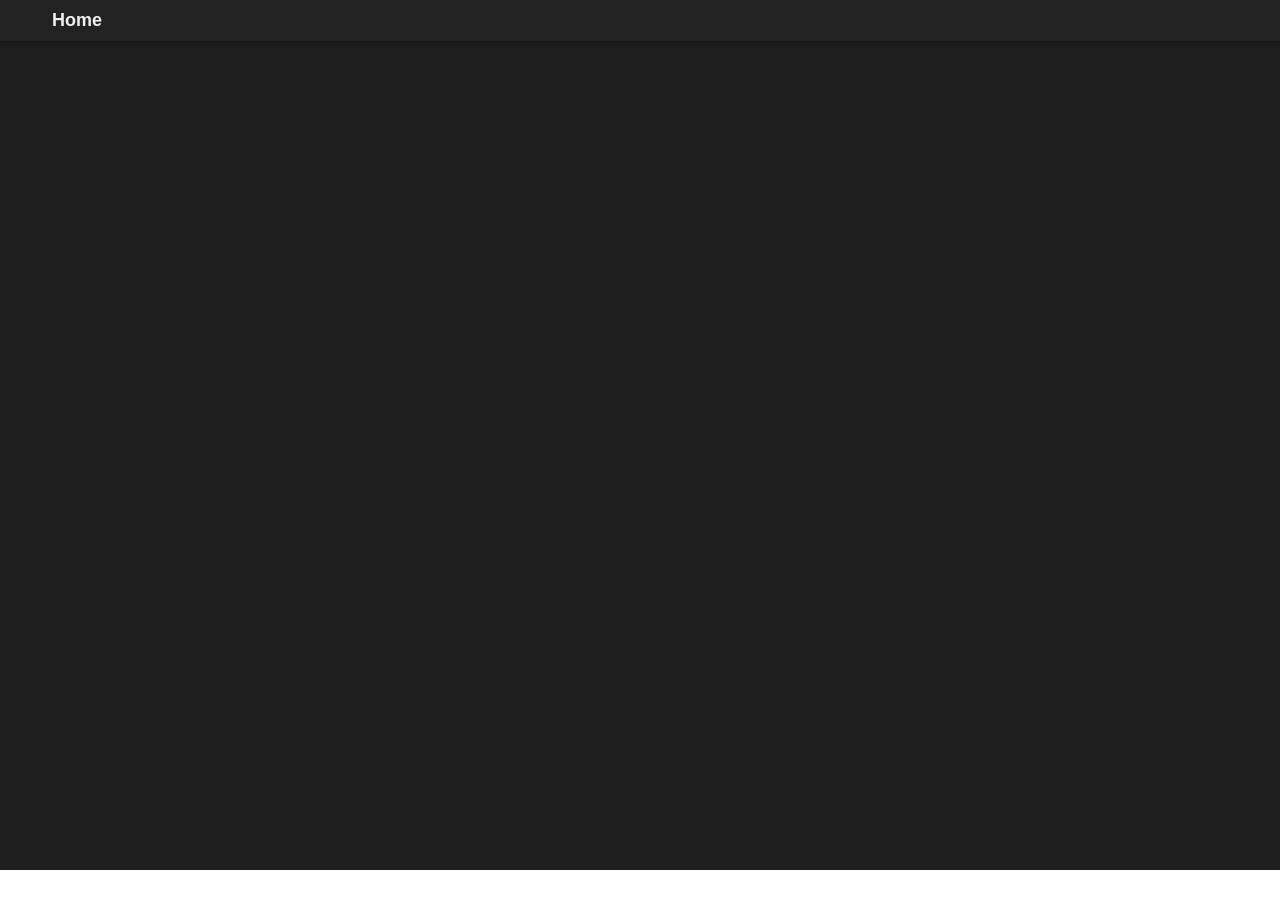
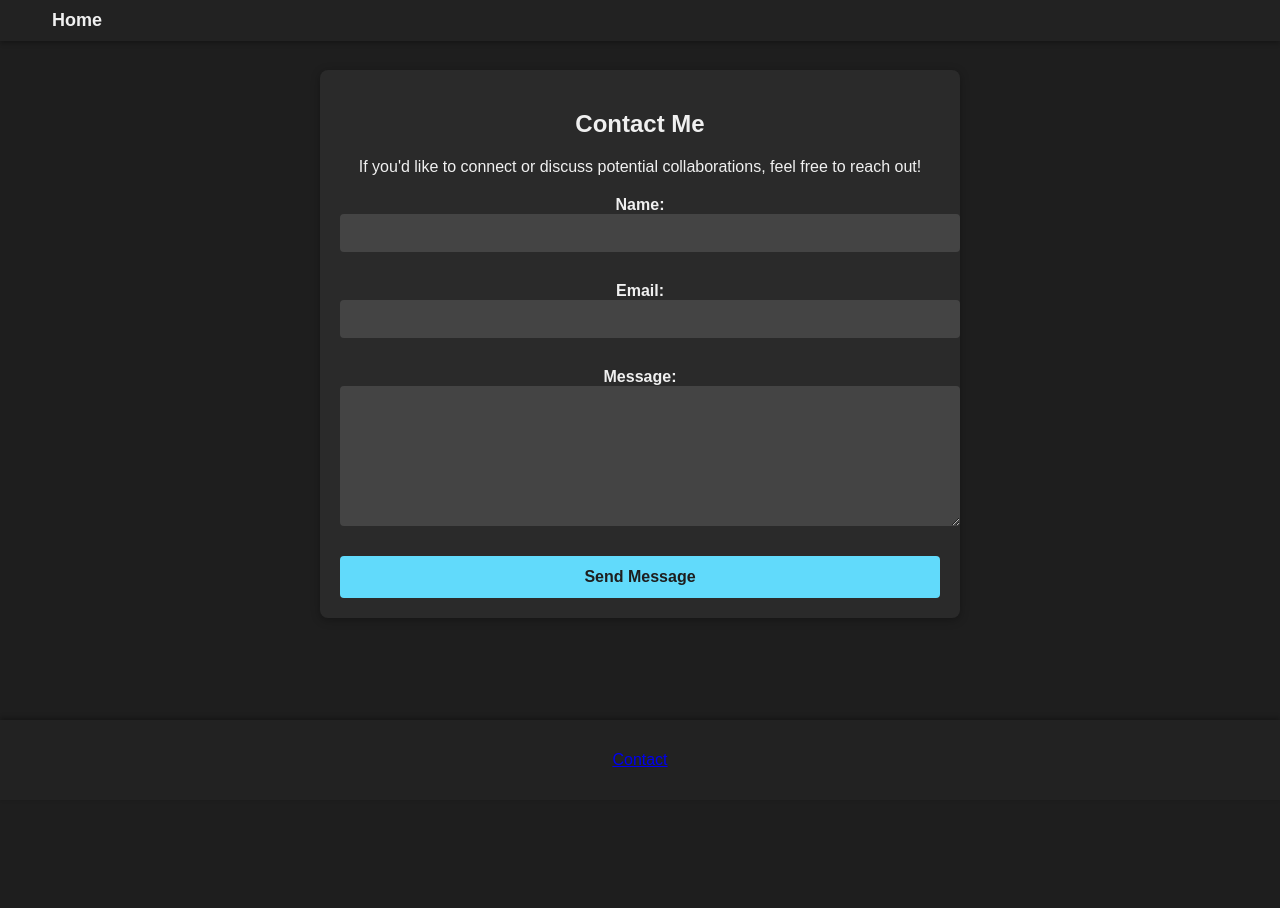
Before and after one commit to KLaw47/React-Gnosis, a React (Create React App) app: page /contact in a window 1280 px wide. Before the commit this address had no page. Shown: the top 908 px of the page. Before the commit the page ends 870 px from the top, so only its background shows below. Built offline with nearby package versions, Linux system fonts and the light colour scheme.

Commit message:
added contact form, necessary to connect to node mailer on the back end?

```diff
--- a/src/App.css
+++ b/src/App.css
@@ -1,11 +1,18 @@
 /* Main App container */
 .App {
+  display: flex;
+  flex-direction: column;
   text-align: center;
   font-family: Arial, sans-serif;
   color: #f0f0f0;
   background-color: #1e1e1e;
   min-height: 100vh;
   padding-top: 70px; /* Adds space for the fixed navbar */
+  padding-bottom: 50px; /* Adds space for the fixed footer */
+}
+
+main {
+  flex: 1;
 }
 
 /* Header styling for main content */
@@ -52,3 +59,15 @@
     font-size: calc(10px + 2vmin);
   }
 }
+
+footer {
+  position: fixed;
+  bottom: 0;
+  left: 0;
+  width: 100%;
+  background-color: #222;
+  color: #f0f0f0;
+  padding: 15px 0;
+  text-align: center;
+  box-shadow: 0 -2px 5px rgba(0, 0, 0, 0.3);
+}
--- a/src/App.js
+++ b/src/App.js
@@ -2,6 +2,7 @@ import './App.css';
 import { Route, Routes } from 'react-router-dom';
 import Home from './components/Home';
 import Navbar from './components/Navbar';
+import Contact from './components/Contact';
 
 function App() {
   return (
@@ -12,9 +13,17 @@ function App() {
       <main>
         <Routes>
           <Route path="/" element={<Home />} />
+          <Route path="/contact" element={<Contact />} /> {/* Contact Route */}
           {/* Add routes for other pages */}
         </Routes>
       </main>
+
+      <footer>
+        <p>
+          <a href="/contact" className="footer-link">Contact</a>
+        </p>
+      </footer>
+
     </div>
   );
 }
--- /dev/null
+++ b/src/components/Contact.js
@@ -0,0 +1,65 @@
+import React from 'react';
+import '../styles/Contact.css';
+
+function Contact() {
+  const [formData, setFormData] = React.useState({
+    name: '',
+    email: '',
+    message: ''
+  });
+
+  const handleChange = (e) => {
+    const { name, value } = e.target;
+    setFormData({
+      ...formData,
+      [name]: value
+    });
+  };
+
+  const handleSubmit = (e) => {
+    e.preventDefault();
+    console.log("Form submitted", formData);
+    // send formdata to backend, nodemailer?
+    setFormData({ name: '', email: '', message: '' }); // Reset form after submission
+  };
+  return (
+    <div className="contact">
+      <h2>Contact Me</h2>
+      <p>If you'd like to connect or discuss potential collaborations, feel free to reach out!</p>
+      <form onSubmit={handleSubmit}>
+        <label>
+          Name:
+          <input
+            type="text"
+            name="name"
+            value={formData.name}
+            onChange={handleChange}
+            required
+          />
+        </label>
+        <label>
+          Email:
+          <input
+            type="email"
+            name="email"
+            value={formData.email}
+            onChange={handleChange}
+            required
+          />
+        </label>
+        <label>
+          Message:
+          <textarea
+            name="message"
+            value={formData.message}
+            onChange={handleChange}
+            required
+          />
+        </label>
+        <button type="submit">Send Message</button>
+      </form>
+    </div>
+  );
+}
+
+export default Contact;
--- /dev/null
+++ b/src/styles/Contact.css
@@ -0,0 +1,67 @@
+/* Contact form container */
+.contact {
+  max-width: 600px;
+  margin: 0 auto;
+  padding: 20px;
+  background-color: #2a2a2a;
+  color: #f0f0f0;
+  border-radius: 8px;
+  box-shadow: 0 2px 10px rgba(0, 0, 0, 0.3);
+}
+
+.contact h2 {
+  text-align: center;
+  margin-bottom: 20px;
+}
+
+.contact p {
+  text-align: center;
+  font-size: 1rem;
+  margin-bottom: 20px;
+}
+
+/* Form styling */
+form {
+  display: flex;
+  flex-direction: column;
+}
+
+label {
+  font-weight: bold;
+  margin-bottom: 10px;
+}
+
+input,
+textarea {
+  width: 100%; /* Makes all input fields the same width */
+  padding: 10px;
+  margin-bottom: 20px;
+  border: none;
+  border-radius: 4px;
+  font-size: 1rem;
+  background-color: #444;
+  color: #f0f0f0;
+}
+
+textarea {
+  min-height: 120px; /* Ensures the textarea is taller */
+  resize: vertical;
+  vertical-align: top; /* Aligns text to start at the top */
+}
+
+/* Button styling */
+button {
+  padding: 12px;
+  font-size: 1rem;
+  background-color: #61dafb;
+  color: #1e1e1e;
+  border: none;
+  border-radius: 4px;
+  font-weight: bold;
+  cursor: pointer;
+  transition: background-color 0.3s ease;
+}
+
+button:hover {
+  background-color: #4fb0d9;
+}
--- /dev/null
+++ b/src/styles/Footer.css
@@ -0,0 +1,20 @@
+/* Footer styling */
+footer {
+  background-color: #222;
+  color: #f0f0f0;
+  padding: 15px 0;
+  text-align: center;
+  position: fixed;
+  bottom: 0;
+  width: 100%;
+}
+
+.footer-link {
+  color: #61dafb;
+  text-decoration: none;
+  font-weight: bold;
+}
+
+.footer-link:hover {
+  color: #b3e0ff;
+}
```
